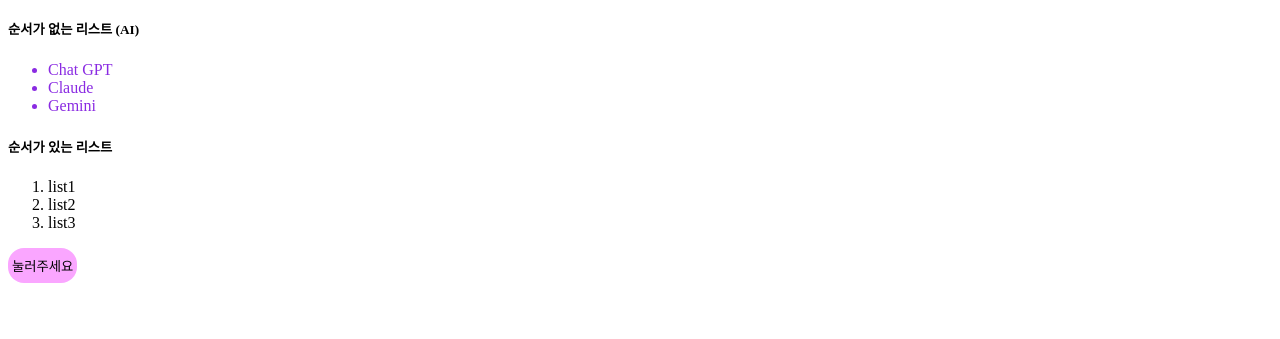
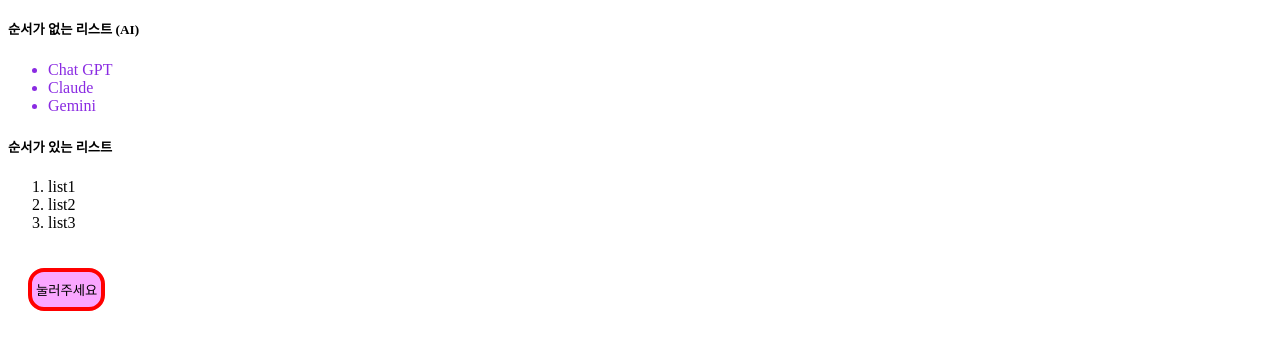
Before and after one commit to nth3104/learn-html, a plain HTML site: page index.html in a window 1280 px wide. Shown: the part 1675-2014 px from the top of the page. Before the commit the page ends 1966 px from the top, so only its background shows below. Drawn offline with Linux system fonts and the light colour scheme.

Commit message:
margin 추가

```diff
--- a/style.css
+++ b/style.css
@@ -29,6 +29,8 @@
   transition: 1s all;
   padding: 8px 4px;
   border-radius: 16px;
+  border: 4px solid red;
+  margin: 20px;
 }
 /* 버튼에 마우스를 올렸을 때의 스타일 */
 .btn:hover {
```
